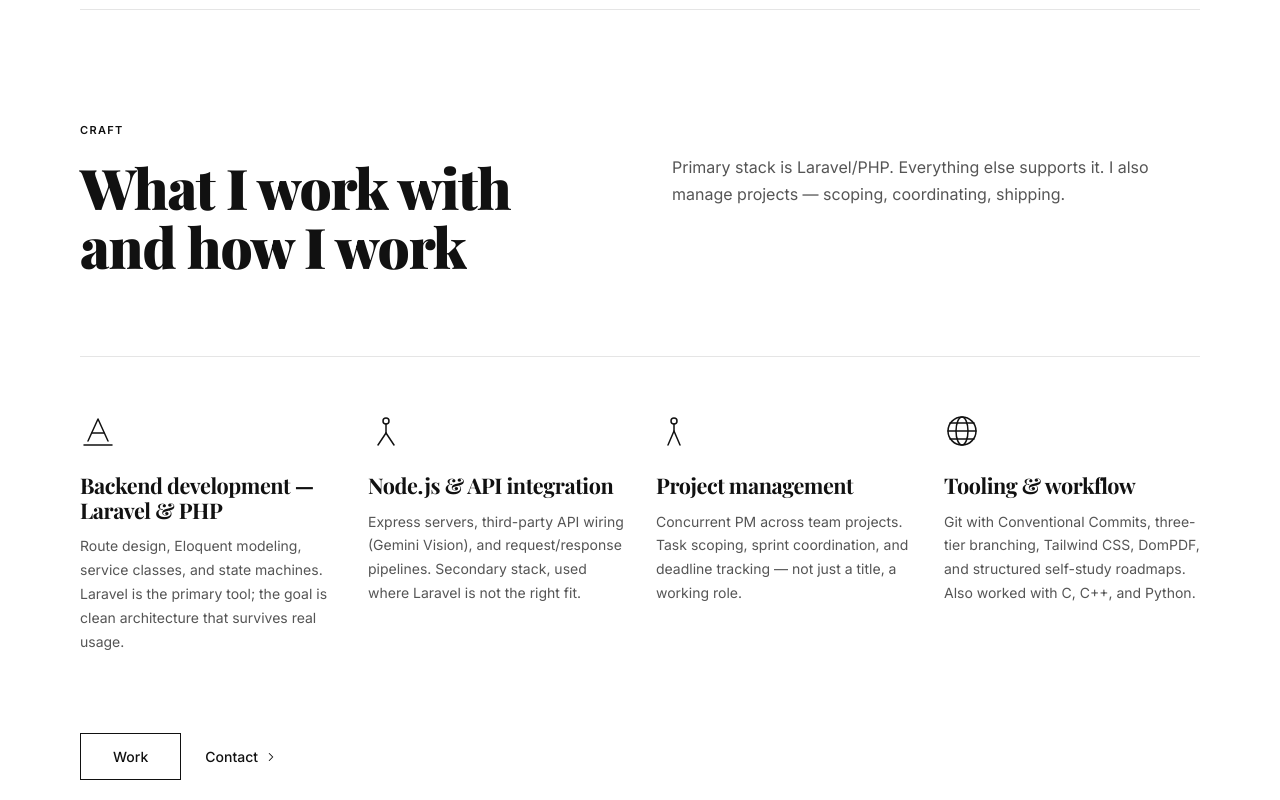
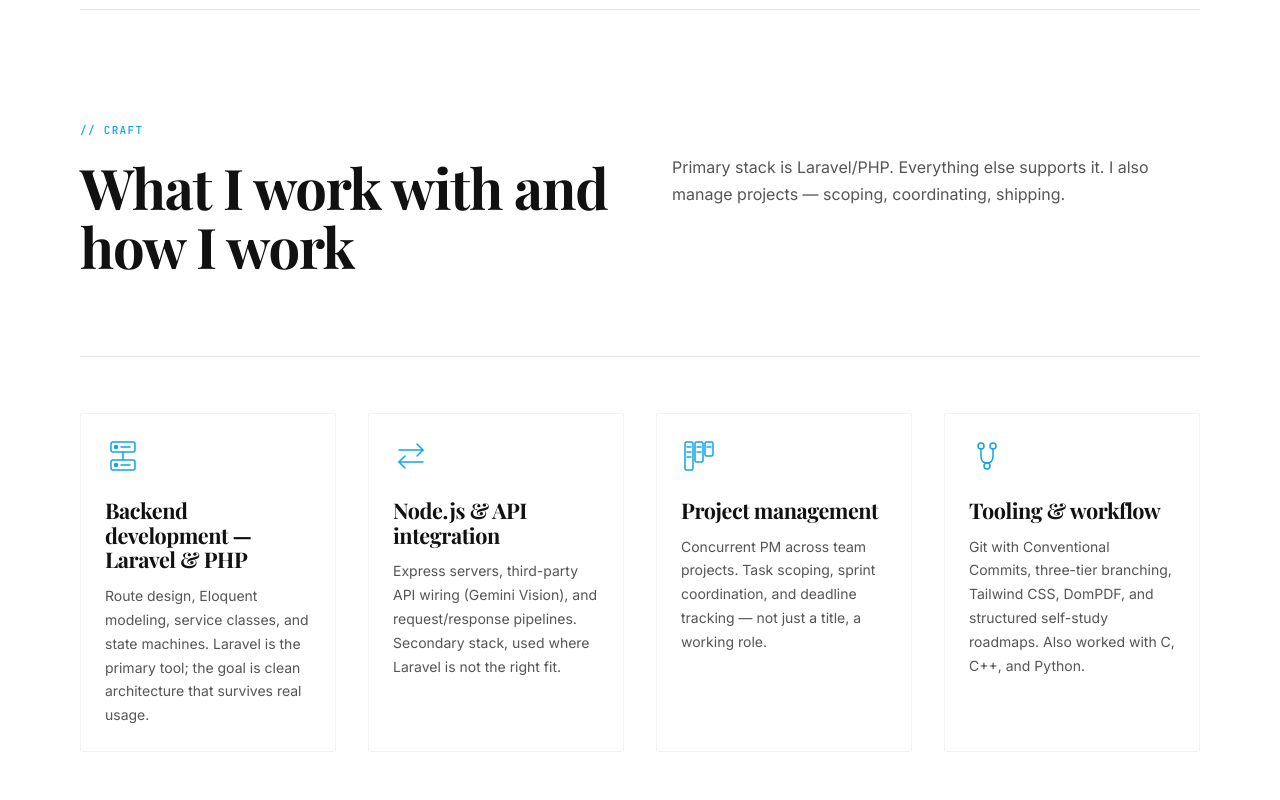
Before and after one commit to kaz-hero123/hilman-portfolio, a Next.js app: page / in a window 1280 px wide. Shown: the part 3000-3800 px from the top of the page. Built offline with nearby package versions, Linux system fonts and the light colour scheme.

Commit message:
style(craft): sharp card borders and brutalist cta buttons

```diff
--- a/src/components/sections/Craft.tsx
+++ b/src/components/sections/Craft.tsx
@@ -2,28 +2,16 @@
 
 import { motion } from 'framer-motion'
 import { ChevronRight } from 'lucide-react'
+import { fadeUpVariant, createStaggerContainer } from '@/lib/motion'
 
 // ─── Animation ────────────────────────────────────────────────────────────────
 
-const fadeUp = {
-  hidden: { opacity: 0, y: 32 },
-  visible: {
-    opacity: 1,
-    y: 0,
-    transition: { duration: 0.6, ease: [0.22, 1, 0.36, 1] as const },
-  },
-}
+const fadeUp = fadeUpVariant
+const stagger = createStaggerContainer(0.1, 0.15)
 
-const staggerContainer = {
-  hidden: {},
-  visible: {
-    transition: { staggerChildren: 0.1, delayChildren: 0.15 },
-  },
-}
+// ─── Icons — relevant to actual skills ────────────────────────────────────────
 
-// ─── Icons — editorial line-weight SVGs matching the design ───────────────────
-
-function TypographyIcon({ className }: { className?: string }) {
+function ServerIcon({ className }: { className?: string }) {
   return (
     <svg
       width="36"
@@ -37,15 +25,19 @@ function TypographyIcon({ className }: { className?: string }) {
       className={className}
       aria-hidden="true"
     >
-      {/* Letter A with baseline */}
-      <path d="M8 28L18 6L28 28" />
-      <path d="M12 20H24" />
-      <line x1="4" y1="32" x2="32" y2="32" />
+      {/* Server rack */}
+      <rect x="6" y="4" width="24" height="10" rx="2" />
+      <rect x="6" y="22" width="24" height="10" rx="2" />
+      <line x1="18" y1="14" x2="18" y2="22" />
+      <circle cx="11" cy="9" r="1.5" fill="currentColor" />
+      <circle cx="11" cy="27" r="1.5" fill="currentColor" />
+      <line x1="16" y1="9" x2="25" y2="9" />
+      <line x1="16" y1="27" x2="25" y2="27" />
     </svg>
   )
 }
 
-function CodeIcon({ className }: { className?: string }) {
+function ApiIcon({ className }: { className?: string }) {
   return (
     <svg
       width="36"
@@ -59,16 +51,16 @@ function CodeIcon({ className }: { className?: string }) {
       className={className}
       aria-hidden="true"
     >
-      {/* Compass / scissors — design tool figure */}
-      <circle cx="18" cy="8" r="3" />
-      <path d="M18 11V20" />
-      <path d="M18 20L10 32" />
-      <path d="M18 20L26 32" />
+      {/* API / request-response arrows */}
+      <path d="M6 12H30" />
+      <path d="M24 6L30 12L24 18" />
+      <path d="M30 24H6" />
+      <path d="M12 18L6 24L12 30" />
     </svg>
   )
 }
 
-function ArchitectureIcon({ className }: { className?: string }) {
+function KanbanIcon({ className }: { className?: string }) {
   return (
     <svg
       width="36"
@@ -82,15 +74,22 @@ function ArchitectureIcon({ className }: { className?: string }) {
       className={className}
       aria-hidden="true"
     >
-      {/* Compass / divider figure */}
-      <circle cx="18" cy="8" r="3" />
-      <path d="M18 11V18" />
-      <path d="M12 32L18 18L24 32" />
+      {/* Kanban board columns */}
+      <rect x="4" y="4" width="8" height="28" rx="1.5" />
+      <rect x="14" y="4" width="8" height="20" rx="1.5" />
+      <rect x="24" y="4" width="8" height="14" rx="1.5" />
+      {/* Task cards inside */}
+      <line x1="6" y1="9" x2="10" y2="9" />
+      <line x1="6" y1="14" x2="10" y2="14" />
+      <line x1="6" y1="19" x2="10" y2="19" />
+      <line x1="16" y1="9" x2="20" y2="9" />
+      <line x1="16" y1="14" x2="20" y2="14" />
+      <line x1="26" y1="9" x2="30" y2="9" />
     </svg>
   )
 }
 
-function GlobeIcon({ className }: { className?: string }) {
+function ToolsIcon({ className }: { className?: string }) {
   return (
     <svg
       width="36"
@@ -104,12 +103,12 @@ function GlobeIcon({ className }: { className?: string }) {
       className={className}
       aria-hidden="true"
     >
-      {/* Globe with grid lines */}
-      <circle cx="18" cy="18" r="14" />
-      <ellipse cx="18" cy="18" rx="6" ry="14" />
-      <line x1="4" y1="18" x2="32" y2="18" />
-      <path d="M6 10H30" />
-      <path d="M6 26H30" />
+      {/* Git branch */}
+      <circle cx="12" cy="8" r="3" />
+      <circle cx="24" cy="8" r="3" />
+      <circle cx="18" cy="28" r="3" />
+      <path d="M12 11V18C12 22 14 25 18 25" />
+      <path d="M24 11V18C24 22 22 25 18 25" />
     </svg>
   )
 }
@@ -118,25 +117,25 @@ function GlobeIcon({ className }: { className?: string }) {
 
 const services = [
   {
-    icon: TypographyIcon,
+    icon: ServerIcon,
     title: 'Backend development \u2014 Laravel & PHP',
     description:
       'Route design, Eloquent modeling, service classes, and state machines. Laravel is the primary tool; the goal is clean architecture that survives real usage.',
   },
   {
-    icon: CodeIcon,
+    icon: ApiIcon,
     title: 'Node.js & API integration',
     description:
       'Express servers, third-party API wiring (Gemini Vision), and request/response pipelines. Secondary stack, used where Laravel is not the right fit.',
   },
   {
-    icon: ArchitectureIcon,
+    icon: KanbanIcon,
     title: 'Project management',
     description:
       'Concurrent PM across team projects. Task scoping, sprint coordination, and deadline tracking \u2014 not just a title, a working role.',
   },
   {
-    icon: GlobeIcon,
+    icon: ToolsIcon,
     title: 'Tooling & workflow',
     description:
       'Git with Conventional Commits, three-tier branching, Tailwind CSS, DomPDF, and structured self-study roadmaps. Also worked with C, C++, and Python.',
@@ -159,11 +158,11 @@ export function Craft() {
         >
           {/* Left: label + heading */}
           <div>
-            <p className="font-body text-[11px] font-semibold tracking-[0.12em] uppercase text-ink mb-5">
-              Craft
+            <p className="font-mono text-[11px] font-medium tracking-[0.12em] uppercase text-accent mb-5">
+              {'// craft'}
             </p>
             <h2
-              className="font-serif font-black text-ink tracking-tight"
+              className="font-serif font-bold text-ink tracking-tight"
               style={{
                 fontSize: 'clamp(2.25rem, 5vw, 3.5rem)',
                 lineHeight: '1.05',
@@ -187,16 +186,20 @@ export function Craft() {
 
         {/* ── 4-column service cards ──────────────────────────────────────── */}
         <motion.div
-          variants={staggerContainer}
+          variants={stagger}
           initial="hidden"
           whileInView="visible"
           viewport={{ once: true, margin: '-60px' }}
           className="grid grid-cols-1 sm:grid-cols-2 lg:grid-cols-4 gap-x-8 gap-y-12 mb-20"
         >
           {services.map((service) => (
-            <motion.div key={service.title} variants={fadeUp}>
+            <motion.div
+              key={service.title}
+              variants={fadeUp}
+              className="group p-6 border border-ash/50 bg-white hover:border-ink/20 transition-all duration-300 rounded-sm hover:shadow-[0_4px_12px_rgba(0,0,0,0.03)]"
+            >
               {/* Icon */}
-              <service.icon className="text-ink mb-6 w-9 h-9" />
+              <service.icon className="text-accent mb-6 w-9 h-9 transition-colors duration-200" />
 
               {/* Title */}
               <h3 className="font-serif font-bold text-[1.35rem] leading-[1.15] tracking-tight text-ink mb-3">
@@ -221,16 +224,16 @@ export function Craft() {
         >
           <a
             href="#work"
-            className="font-body text-[14px] font-medium text-ink border border-ink px-8 py-3 hover:bg-ink hover:text-white transition-colors duration-200 focus-ring"
+            className="inline-flex items-center justify-center font-mono text-[12px] md:text-[13px] uppercase tracking-widest font-medium text-ink border border-ink px-7 py-3 hover:bg-ink hover:text-white transition-all duration-200 focus-ring rounded-sm"
           >
             Work
           </a>
           <a
             href="#contact"
-            className="inline-flex items-center gap-1.5 font-body text-[14px] font-medium text-ink hover:text-dim transition-colors duration-150 focus-ring"
+            className="inline-flex items-center gap-1.5 font-mono text-[12px] md:text-[13px] uppercase tracking-widest font-medium text-dim hover:text-ink transition-colors duration-200 focus-ring group"
           >
             Contact
-            <ChevronRight size={14} strokeWidth={1.75} />
+            <span className="ml-1 group-hover:translate-x-1 transition-transform">→</span>
           </a>
         </motion.div>
       </div>
```
